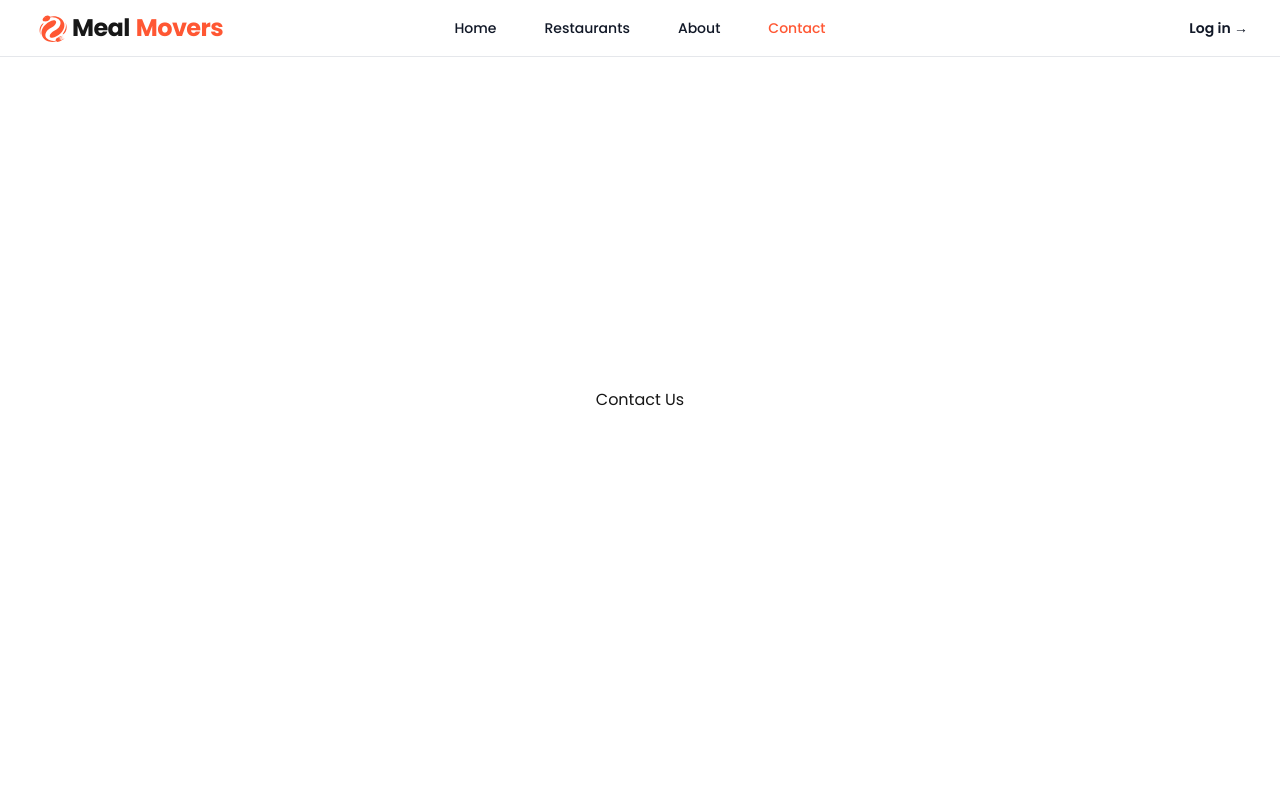
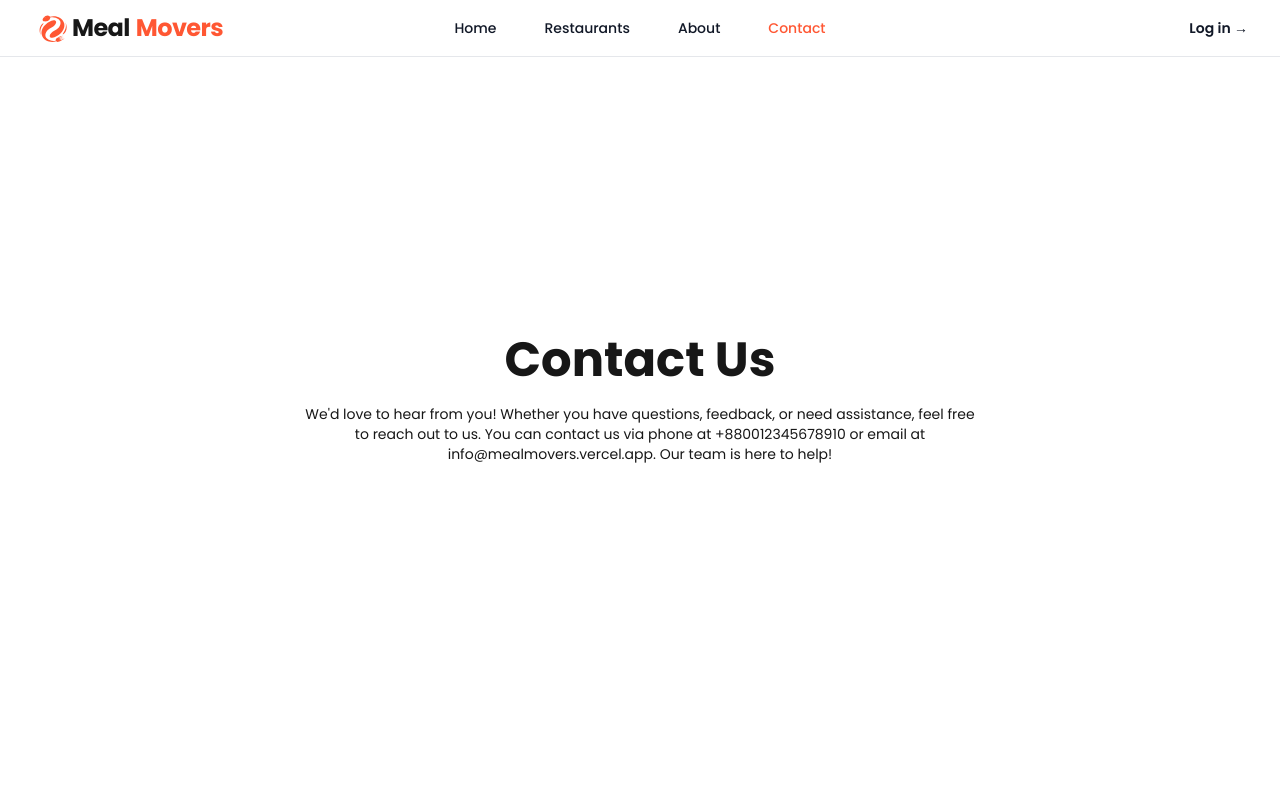
Before and after one commit to tasnimultas67/meal-movers-tas, a Next.js app: page /contact-us in a window 1280 px wide. Shown: the top 798 px of the page. Built offline with nearby package versions, Linux system fonts and the light colour scheme.

Commit message:
Enhance Contact Us page with improved layout and additional contact information

```diff
--- a/app/contact-us/page.js
+++ b/app/contact-us/page.js
@@ -2,8 +2,16 @@ import React from "react";
 
 const page = () => {
   return (
-    <div className="h-screen flex items-center justify-center">
-      <h2>Contact Us</h2>
+    <div className="h-screen flex items-center justify-center w-11/12 m-auto ">
+      <div className="text-center space-y-5">
+        <h2 className="text-5xl font-bold">Contact Us</h2>
+        <p className="text-sm w-full md:w-7/12 m-auto">
+          We'd love to hear from you! Whether you have questions, feedback, or
+          need assistance, feel free to reach out to us. You can contact us via
+          phone at +880012345678910 or email at info@mealmovers.vercel.app. Our
+          team is here to help!
+        </p>
+      </div>
     </div>
   );
 };
```
